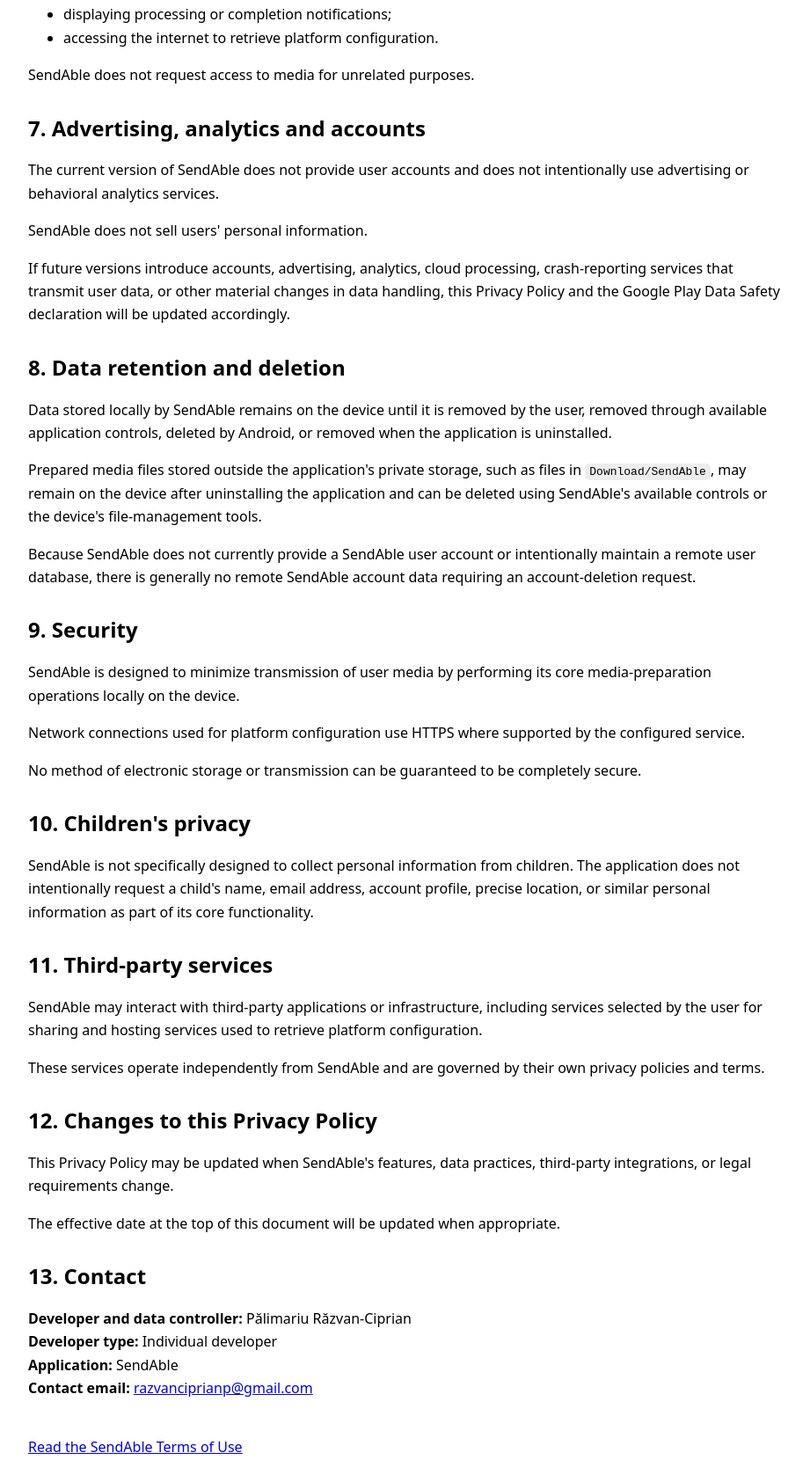
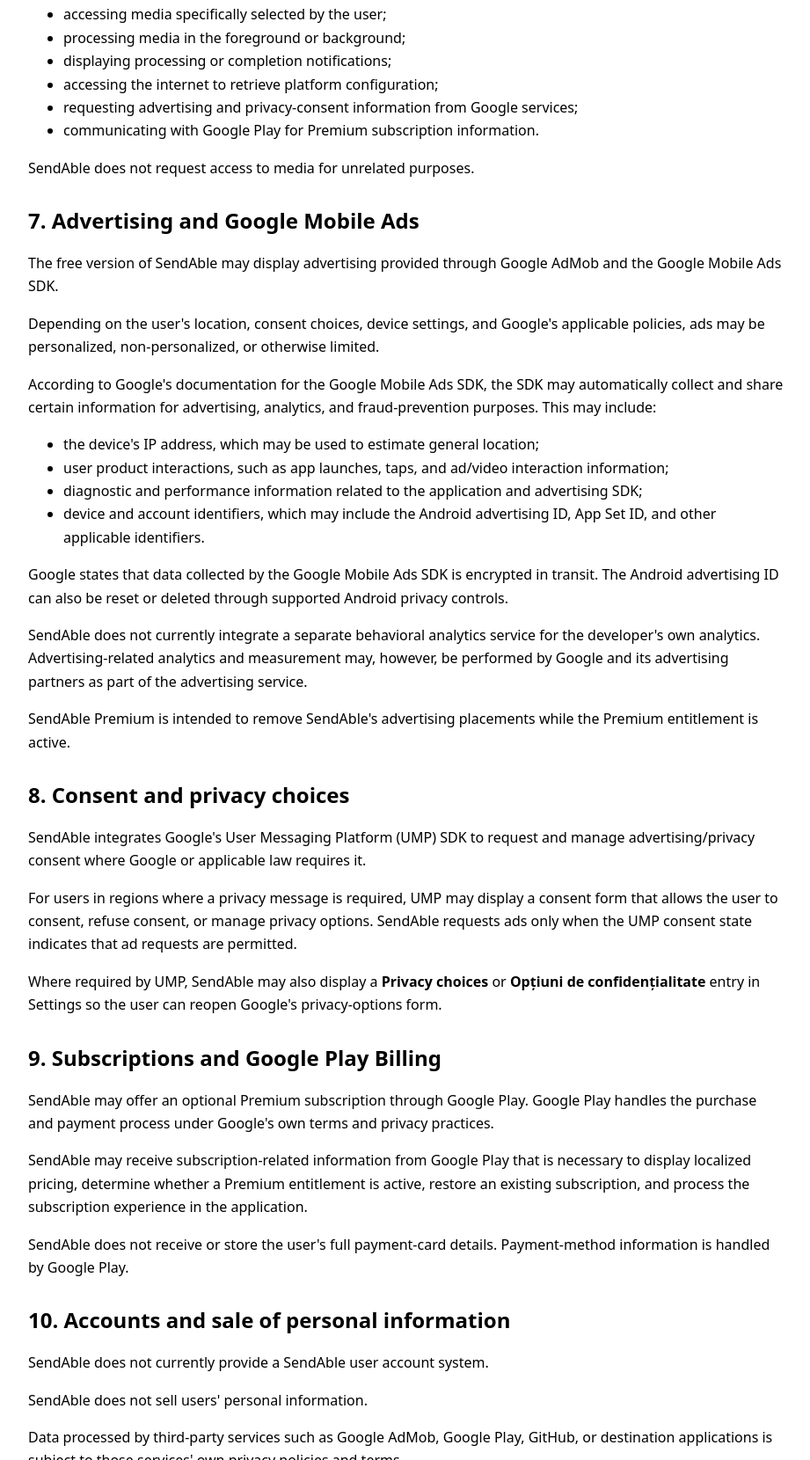
Before and after one commit to razvanciprianp-ai/sendable-privacy-policy, a plain HTML site: page index.html in a window 1280 px wide. Shown: the part 1820-3480 px from the top of the page at 88% size, without its empty margins (178-1099 px from the left). Drawn offline with Linux system fonts and the light colour scheme.

Commit message:
Add files via upload

```diff
--- a/index.html
+++ b/index.html
@@ -104,8 +104,10 @@
     <li>temporary files or cached media information required for processing.</li>
   </ul>
   <p>
-    This information is primarily stored locally and is not intentionally sent
-    to a SendAble-owned server.
+    This application-specific information is primarily stored locally and is
+    not intentionally sent to a SendAble-owned server. Separate third-party
+    SDKs used for advertising, consent, billing, or infrastructure may process
+    technical information as described in the sections below.
   </p>
 
   <h2>4. Internet access</h2>
@@ -152,24 +154,110 @@
     <li>accessing media specifically selected by the user;</li>
     <li>processing media in the foreground or background;</li>
     <li>displaying processing or completion notifications;</li>
-    <li>accessing the internet to retrieve platform configuration.</li>
+    <li>accessing the internet to retrieve platform configuration;</li>
+    <li>requesting advertising and privacy-consent information from Google services;</li>
+    <li>communicating with Google Play for Premium subscription information.</li>
   </ul>
   <p>SendAble does not request access to media for unrelated purposes.</p>
 
-  <h2>7. Advertising, analytics and accounts</h2>
+  <h2>7. Advertising and Google Mobile Ads</h2>
   <p>
-    The current version of SendAble does not provide user accounts and does not
-    intentionally use advertising or behavioral analytics services.
+    The free version of SendAble may display advertising provided through
+    Google AdMob and the Google Mobile Ads SDK.
   </p>
-  <p>SendAble does not sell users' personal information.</p>
   <p>
-    If future versions introduce accounts, advertising, analytics, cloud
-    processing, crash-reporting services that transmit user data, or other
-    material changes in data handling, this Privacy Policy and the Google Play
-    Data Safety declaration will be updated accordingly.
+    Depending on the user's location, consent choices, device settings, and
+    Google's applicable policies, ads may be personalized, non-personalized,
+    or otherwise limited.
+  </p>
+  <p>
+    According to Google's documentation for the Google Mobile Ads SDK, the SDK
+    may automatically collect and share certain information for advertising,
+    analytics, and fraud-prevention purposes. This may include:
+  </p>
+  <ul>
+    <li>
+      the device's IP address, which may be used to estimate general location;
+    </li>
+    <li>
+      user product interactions, such as app launches, taps, and ad/video
+      interaction information;
+    </li>
+    <li>
+      diagnostic and performance information related to the application and
+      advertising SDK;
+    </li>
+    <li>
+      device and account identifiers, which may include the Android advertising
+      ID, App Set ID, and other applicable identifiers.
+    </li>
+  </ul>
+  <p>
+    Google states that data collected by the Google Mobile Ads SDK is encrypted
+    in transit. The Android advertising ID can also be reset or deleted through
+    supported Android privacy controls.
+  </p>
+  <p>
+    SendAble does not currently integrate a separate behavioral analytics
+    service for the developer's own analytics. Advertising-related analytics
+    and measurement may, however, be performed by Google and its advertising
+    partners as part of the advertising service.
+  </p>
+  <p>
+    SendAble Premium is intended to remove SendAble's advertising placements
+    while the Premium entitlement is active.
   </p>
 
-  <h2>8. Data retention and deletion</h2>
+  <h2>8. Consent and privacy choices</h2>
+  <p>
+    SendAble integrates Google's User Messaging Platform (UMP) SDK to request
+    and manage advertising/privacy consent where Google or applicable law
+    requires it.
+  </p>
+  <p>
+    For users in regions where a privacy message is required, UMP may display a
+    consent form that allows the user to consent, refuse consent, or manage
+    privacy options. SendAble requests ads only when the UMP consent state
+    indicates that ad requests are permitted.
+  </p>
+  <p>
+    Where required by UMP, SendAble may also display a
+    <strong>Privacy choices</strong> or
+    <strong>Opțiuni de confidențialitate</strong> entry in Settings so the user
+    can reopen Google's privacy-options form.
+  </p>
+
+  <h2>9. Subscriptions and Google Play Billing</h2>
+  <p>
+    SendAble may offer an optional Premium subscription through Google Play.
+    Google Play handles the purchase and payment process under Google's own
+    terms and privacy practices.
+  </p>
+  <p>
+    SendAble may receive subscription-related information from Google Play that
+    is necessary to display localized pricing, determine whether a Premium
+    entitlement is active, restore an existing subscription, and process the
+    subscription experience in the application.
+  </p>
+  <p>
+    SendAble does not receive or store the user's full payment-card details.
+    Payment-method information is handled by Google Play.
+  </p>
+
+  <h2>10. Accounts and sale of personal information</h2>
+  <p>
+    SendAble does not currently provide a SendAble user account system.
+  </p>
+  <p>
+    SendAble does not sell users' personal information.
+  </p>
+  <p>
+    Data processed by third-party services such as Google AdMob, Google Play,
+    GitHub, or destination applications is subject to those services' own
+    privacy policies and terms.
+  </p>
+
+  <h2>11. Data retention and deletion</h2>
   <p>
     Data stored locally by SendAble remains on the device until it is removed
     by the user, removed through available application controls, deleted by
@@ -187,21 +275,23 @@
     remote SendAble account data requiring an account-deletion request.
   </p>
 
-  <h2>9. Security</h2>
+  <h2>12. Security</h2>
   <p>
     SendAble is designed to minimize transmission of user media by performing
     its core media-preparation operations locally on the device.
   </p>
   <p>
-    Network connections used for platform configuration use HTTPS where
-    supported by the configured service.
+    Network connections used for platform configuration and supported
+    third-party SDK communication use secure transport where provided by the
+    relevant service. Google states that data collected by the Google Mobile
+    Ads SDK is encrypted in transit.
   </p>
   <p>
     No method of electronic storage or transmission can be guaranteed to be
     completely secure.
   </p>
 
-  <h2>10. Children's privacy</h2>
+  <h2>13. Children's privacy</h2>
   <p>
     SendAble is not specifically designed to collect personal information from
     children. The application does not intentionally request a child's name,
@@ -209,18 +299,41 @@
     information as part of its core functionality.
   </p>
 
-  <h2>11. Third-party services</h2>
+  <h2>14. Third-party services</h2>
   <p>
-    SendAble may interact with third-party applications or infrastructure,
-    including services selected by the user for sharing and hosting services
-    used to retrieve platform configuration.
+    SendAble may interact with third-party applications and infrastructure,
+    including:
   </p>
+  <ul>
+    <li>
+      Google AdMob / Google Mobile Ads SDK for advertising;
+    </li>
+    <li>
+      Google User Messaging Platform (UMP) for privacy and consent management;
+    </li>
+    <li>
+      Google Play / Google Play Billing for Premium subscription purchases and
+      entitlement information;
+    </li>
+    <li>
+      GitHub-hosted infrastructure used to retrieve SendAble platform-rule
+      configuration;
+    </li>
+    <li>
+      applications chosen by the user for sharing, such as WhatsApp, Telegram,
+      Instagram, Facebook, email applications, or other compatible services.
+    </li>
+  </ul>
   <p>
     These services operate independently from SendAble and are governed by
-    their own privacy policies and terms.
+    their own privacy policies and terms. Google's privacy information is
+    available at
+    <a href="https://policies.google.com/privacy">https://policies.google.com/privacy</a>
+    and information about Google's advertising technologies is available at
+    <a href="https://policies.google.com/technologies/ads">https://policies.google.com/technologies/ads</a>.
   </p>
 
-  <h2>12. Changes to this Privacy Policy</h2>
+  <h2>15. Changes to this Privacy Policy</h2>
   <p>
     This Privacy Policy may be updated when SendAble's features, data
     practices, third-party integrations, or legal requirements change.
@@ -230,7 +343,7 @@
     appropriate.
   </p>
 
-  <h2>13. Contact</h2>
+  <h2>16. Contact</h2>
   <p>
     <strong>Developer and data controller:</strong> Pălimariu Răzvan-Ciprian<br>
     <strong>Developer type:</strong> Individual developer<br>
```
